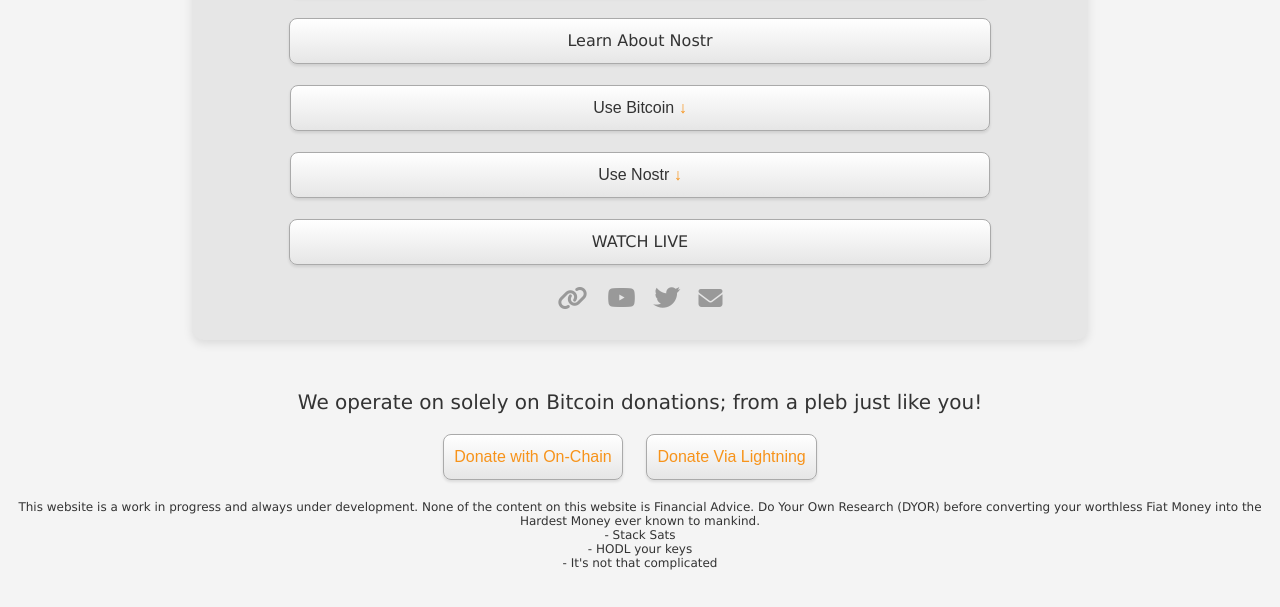
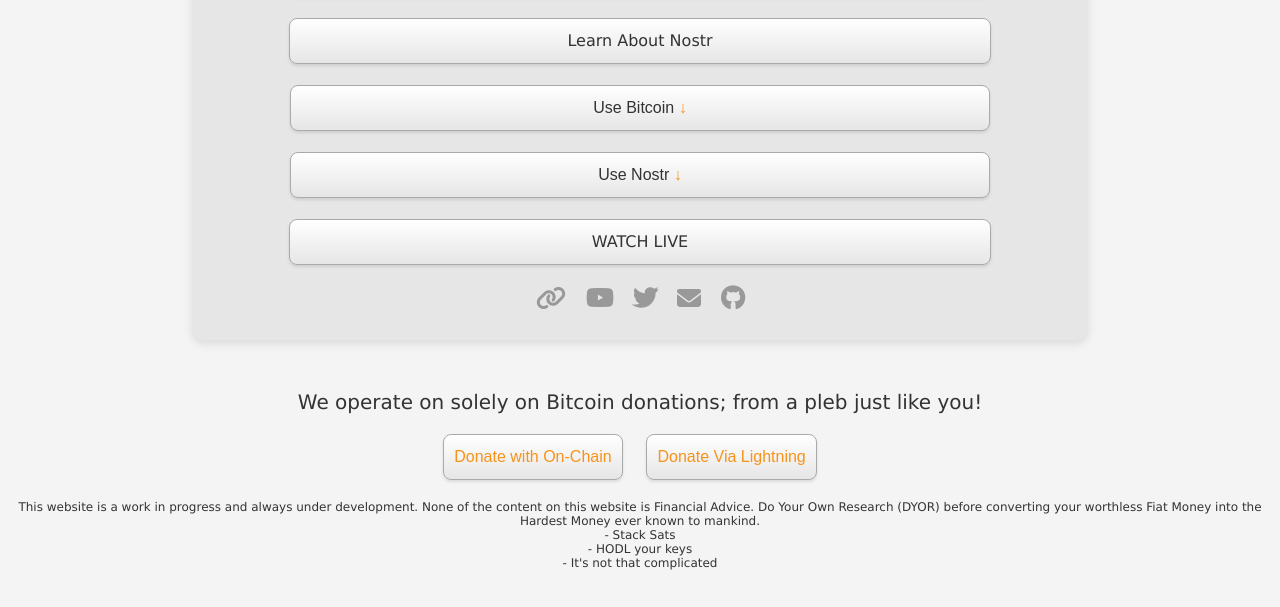
Before and after one commit to btcforplebs/BTCforPlebs.com, a plain HTML site: page index.html in a window 1280 px wide. Shown: the part 808-1415 px from the top of the page. Drawn offline with Linux system fonts and the light colour scheme; no server answers.

Commit message:
github link to home

```diff
--- a/index.html
+++ b/index.html
@@ -71,6 +71,8 @@
         </a>
         <a href="btcforplebs@gmail.com" target="_blank" title="Email" class="prefetch">
             <i class="fa-solid fa-envelope"></i>
+            <a href="https://github.com/btcforplebs/BTCforPlebs.com" target="_blank" title="GitHub" class="prefetch">
+                <i class="fa-solid fa-github"></i>
         </a>
         </div>
     </div>
```
Also changed, not shown: 1 other file.
